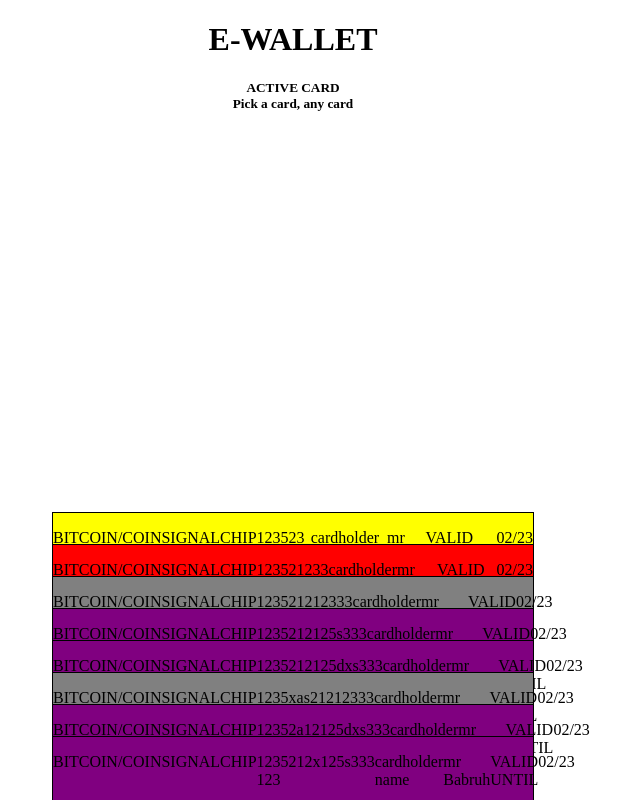
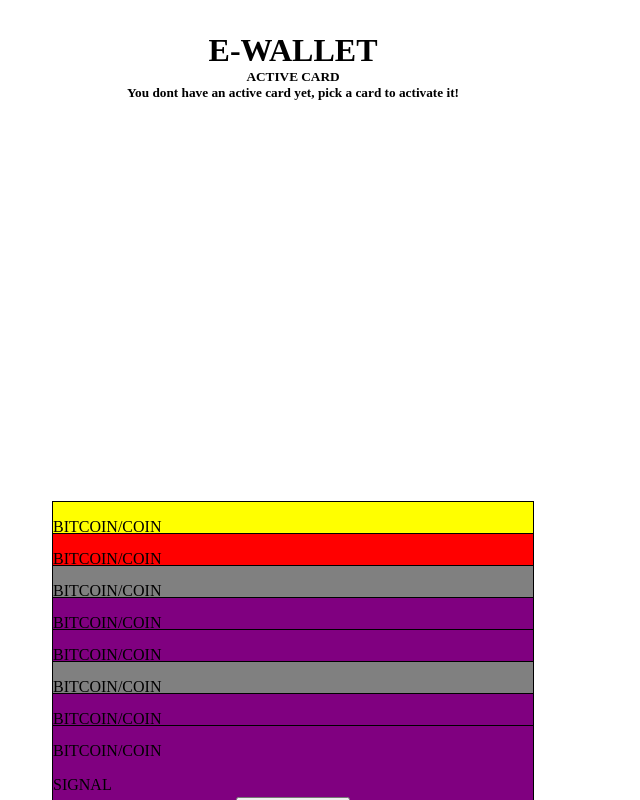
Before and after one commit to JesperSkold/e-wallet-vue, a Vue app in the folder wallet-main/: page / in a window 1280 px wide. Shown: the top 800 px of the page, without its empty margins (347-987 px from the left). Built offline with nearby package versions, Linux system fonts and the light colour scheme.

Commit message:
stuff again

```diff
--- a/wallet-main/src/App.vue
+++ b/wallet-main/src/App.vue
@@ -247,8 +247,12 @@
 body{
   min-height: 100vh;
   margin: 0;
-  padding: 0;
+	padding: 0;
 }
+// *{
+// 	margin: 0;
+// 	padding: 0;
+// }
 
 
 </style>
--- a/wallet-main/src/components/AddCard.vue
+++ b/wallet-main/src/components/AddCard.vue
@@ -1,82 +1,13 @@
 <template>
-	<!-- <li @click="$emit('activeCard', index)" :style="{ background: cardColor }" :class="layerIndex"> -->
-	<li @click="$emit('activeCard', index)" :style="{ background: cardColor }" :class="layerIndex">
-		<p>BITCOIN/COIN</p>
-		<p>SIGNAL</p>
-		<p>CHIP</p>
-		<p>{{ card.cardNumber }}</p>
-		<p>cardholder name</p>
-		<p>{{ card.cardHolder }}</p>
-		<p>VALID UNTIL</p>
-		<p>{{ card.expireMonth }}/{{ card.expireYear }}</p>
-	</li>
+
 </template>
 
 <script>
 export default {
-	props: {
-		card: Object,
-		layerIndex: String,
-		index: Number,
-	},
-	data() {
-		return {
-			isActive: false,
-			cardColor: "",
-		};
-	},
-	mounted() {
-		switch (this.card.vendor) {
-			case "Bitcoin Inc":
-				this.cardColor = "yellow";
-				break;
-			case "Blockchain Inc":
-				this.cardColor = "purple";
-				break;
-			case "Evil Corp":
-				this.cardColor = "red";
-				break;
-			case "Ninja Bank":
-				this.cardColor = "grey";
-				break;
-			default:
-				this.cardColor = "black";
-		}
-	},
-};
+
+}
 </script>
 
-<style lang="scss" scoped>
-// $step: 7rem;
-$maxCards: 8;
-@for $i from 0 through $maxCards {
-	.l-#{$i} {
-		position: absolute;
-		top: 25rem + ($i * 2);
-	}
-}
+<style>
 
-
-// .l-14 {
-//   margin-top: 40rem;
-//   position: static;
-// }
-
-li {
-	border: 1px black solid;
-	width: 30rem;
-	list-style: none;
-	left: 0;
-	right: 0;
-	margin-left: auto;
-	margin-right: auto;
-  color: red;
-}
-
-
-// .active {
-// 	-webkit-box-shadow: 0px 0px 105px 45px rgba(255, 213, 46, 0.9);
-// 	-moz-box-shadow: 0px 0px 105px 45px rgba(255, 213, 46, 0.9);
-// 	box-shadow: 0px 0px 105px 45px rgba(255, 213, 46, 0.9);
-// }
 </style>
--- a/wallet-main/src/components/CardItem.vue
+++ b/wallet-main/src/components/CardItem.vue
@@ -71,9 +71,7 @@
 	margin-left: auto;
 	margin-right: auto;
 }
-li {
-  display: flex;
-}
+
 
 // .active {
 // 	-webkit-box-shadow: 0px 0px 105px 45px rgba(255, 213, 46, 0.9);
--- a/wallet-main/src/components/CardList.vue
+++ b/wallet-main/src/components/CardList.vue
@@ -1,14 +1,9 @@
 <template>
 	<div class="lol">
 		<ul v-for="(card, i) in cards" :key="card.cardNumber" >
-      <div :class="{'activeContainer' : card.active}">
 			<CardItem v-if="card.active" :card="card" class="active" />
-      </div>
 			<CardItem :card="card" @activeCard="toggleActive" :layerIndex="'layer' + ' l-' + i" :index="i"/>
 		</ul>
-    <div class="spacer-container">
-    <div class="spacer"></div>
-    </div>
 	</div>
 </template>
 
@@ -31,6 +26,8 @@
 
 <style lang="scss" scoped>
 .lol{
+	padding: 0;
+	margin: 0;
   height: 85vh;
   position: relative;
 //  .spacer {
@@ -38,9 +35,9 @@
 //    width: 100%;
 //  }
   ul{
-    width: 100vw;
-    margin: 0;
-    padding: 0;
+		margin: 0;
+		padding: 0;
+    min-width: 100vw;
   }
 }
 
--- a/wallet-main/src/views/HomePage.vue
+++ b/wallet-main/src/views/HomePage.vue
@@ -30,12 +30,11 @@
 	computed: {
     checkIfActives(){
       for (const obj of this.cards) {
-        console.log("yo");
         if (obj.active === true) {
           return ""
         }
       }
-  return "Pick a card, any card"
+  return "You dont have an active card yet, pick a card to activate it!"
 }
 	},
 };
@@ -43,16 +42,22 @@
 
 <style lang="scss" scoped>
 main {
+	margin: 0;
+	padding: 0;
 	min-height: 100vh;
 	position: relative;
 	display: flex;
 	flex-direction: column;
 	align-items: center;
-	h5 {
+	h5,h1 {
 		margin: 0;
 		padding: 0;
 	}
+	h1{
+		margin-top: 2rem;
+	}
 }
+
 button {
 	margin: 1rem;
 	position: relative;
```
